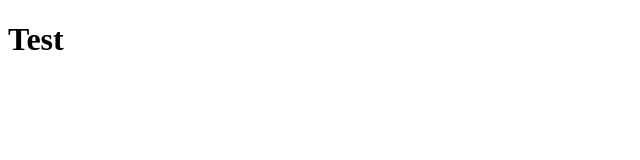
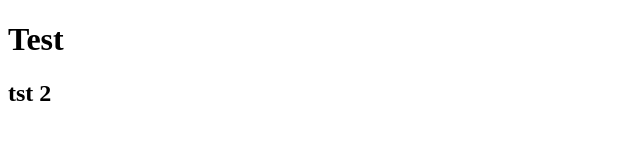
Before and after one commit to pra98935/gitDemo, a plain HTML site: page index.html in a window 1280 px wide. Shown: the full height of the page, 0-640 px from the left. Drawn offline with Linux system fonts and the light colour scheme.

Commit message:
Update index.html

```diff
--- a/index.html
+++ b/index.html
@@ -3,5 +3,6 @@
     <head></head>
     <body>
         <h1>Test</h1>
+        <h2>tst 2</h2>
     </body>
 </html>
```
